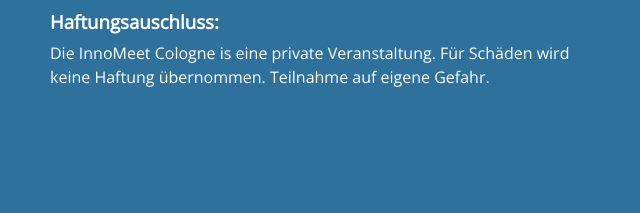
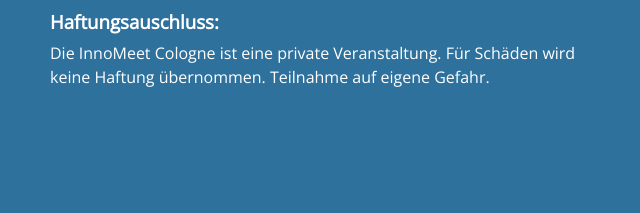
Before and after one commit to InnoMeet-Cologne/innomeet-cologne.github.io, a website: page datenschutzerklaerung.html in a window 1280 px wide. Shown: the part 3447-3660 px from the top of the page, 320-960 px from the left. Drawn offline with nearby package versions, Linux system fonts and the light colour scheme.

Commit message:
is -> ist

```diff
--- a/datenschutzerklaerung.html
+++ b/datenschutzerklaerung.html
@@ -162,7 +162,7 @@
                 </p>
                 <h3> Haftungsauschluss:</h3>
                 <p>
-                    Die InnoMeet Cologne is eine private Veranstaltung.
+                    Die InnoMeet Cologne ist eine private Veranstaltung.
                     Für Schäden wird keine Haftung übernommen.
                     Teilnahme auf eigene Gefahr.
                 </p>
```
Also changed, not shown: index.html (+1 -1 lines), regularien.html (+1 -1 lines).
